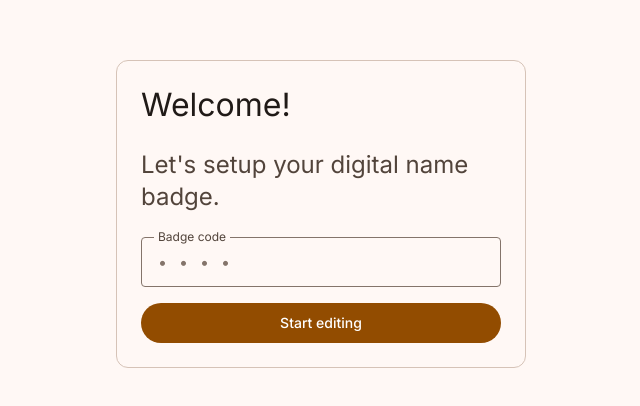
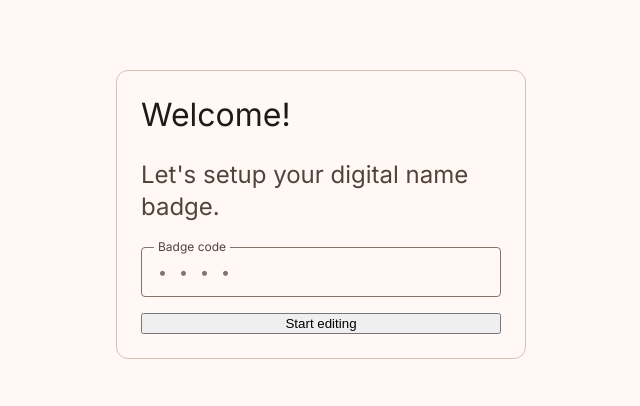
Before and after one commit to mhmatthall/badgeman-redux, a Next.js app: page / in a window 1280 px wide. Shown: the part 186-592 px from the top of the page, without its empty margins (319-959 px from the left). Built offline with nearby package versions, Linux system fonts and the light colour scheme.

Commit message:
Implement basic code submit API

```diff
--- a/src/components/TextField.jsx
+++ b/src/components/TextField.jsx
@@ -14,6 +14,7 @@ export default function TextField({ label, placeholderText, supportingText }) {
             <input
               type="text"
               id="code"
+              name="code"
               autoFocus
               required
               maxLength={4}
--- a/src/pages/api/hello.js
+++ /dev/null
@@ -1,5 +0,0 @@
-// Next.js API route support: https://nextjs.org/docs/api-routes/introduction
-
-export default function handler(req, res) {
-  res.status(200).json({ name: 'John Doe' })
-}
--- /dev/null
+++ b/src/pages/api/login.js
@@ -0,0 +1,21 @@
+export default async function handler(req, res) {
+  // Guard: invalid method
+  if (req.method !== "POST") {
+    return res.status(405).json({ message: "Method not allowed" });
+  }
+
+  // Guard: invalid body
+  if (!req.body) {
+    return res.status(400).json({ message: "Invalid request" });
+  }
+
+  // Guard: invalid code format
+  if (!/^[0-9a-fA-F]{4}$/.test(req.body)) {
+    return res.status(400).json({ message: "Invalid request" });
+  }
+
+  //debug
+  console.log(`Received badge ID: ${req.body}`);
+
+  res.status(200).json({ status: "ok" });
+}
--- a/src/pages/index.jsx
+++ b/src/pages/index.jsx
@@ -1,10 +1,28 @@
-import Button from "@/components/Button";
 import Card from "@/components/Card";
 import TextField from "@/components/TextField";
 import style from "@/styles/Default.module.scss";
 import Head from "next/head";
+import { useState } from "react";
 
 export default function Home() {
+  const [isLoading, setIsLoading] = useState(false);
+
+  async function submitBadgeCode(e) {
+    e.preventDefault();
+    setIsLoading(true);
+
+    try {
+      const response = await fetch("/api/login", {
+        method: "POST",
+        body: e.target.code.value.toLowerCase(),
+      });
+    } catch (error) {
+      console.error(error);
+    } finally {
+      setIsLoading(false);
+    }
+  }
+
   return (
     <div className={style.root}>
       <Head>
@@ -17,18 +35,16 @@ export default function Home() {
           subhead={"Let's setup your digital name badge."}
           actionsAlignment="stretch"
           actions={
-            <div className={style.stacked}>
+            <form onSubmit={submitBadgeCode} className={style.stacked}>
               <TextField
                 label={"Badge code"}
                 placeholderText={"••••"}
                 trailingIcon={"cancel"}
               />
-              <Button
-                variant={"filled"}
-                href={"/edit"}
-                label={"Start editing"}
-                />
-            </div>
+              <button type="submit" disabled={isLoading}>
+                {isLoading ? "Verifying..." : "Start editing"}
+              </button>
+            </form>
           }
         />
       </main>
```
